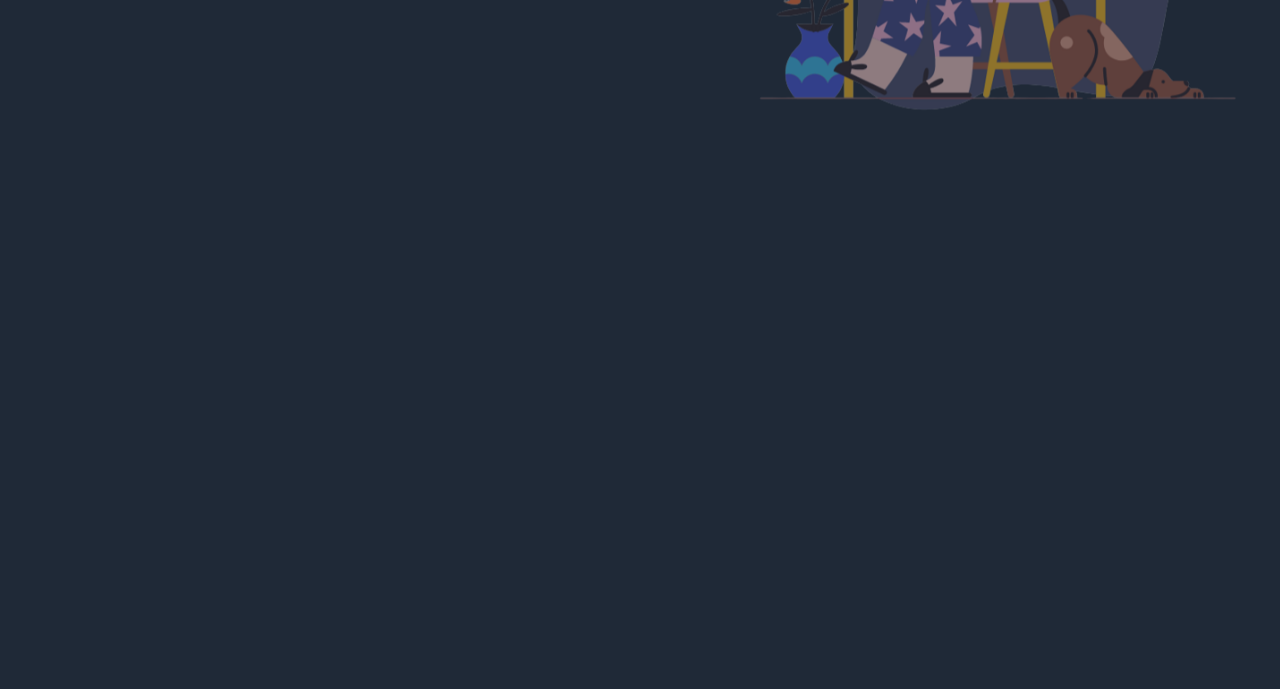
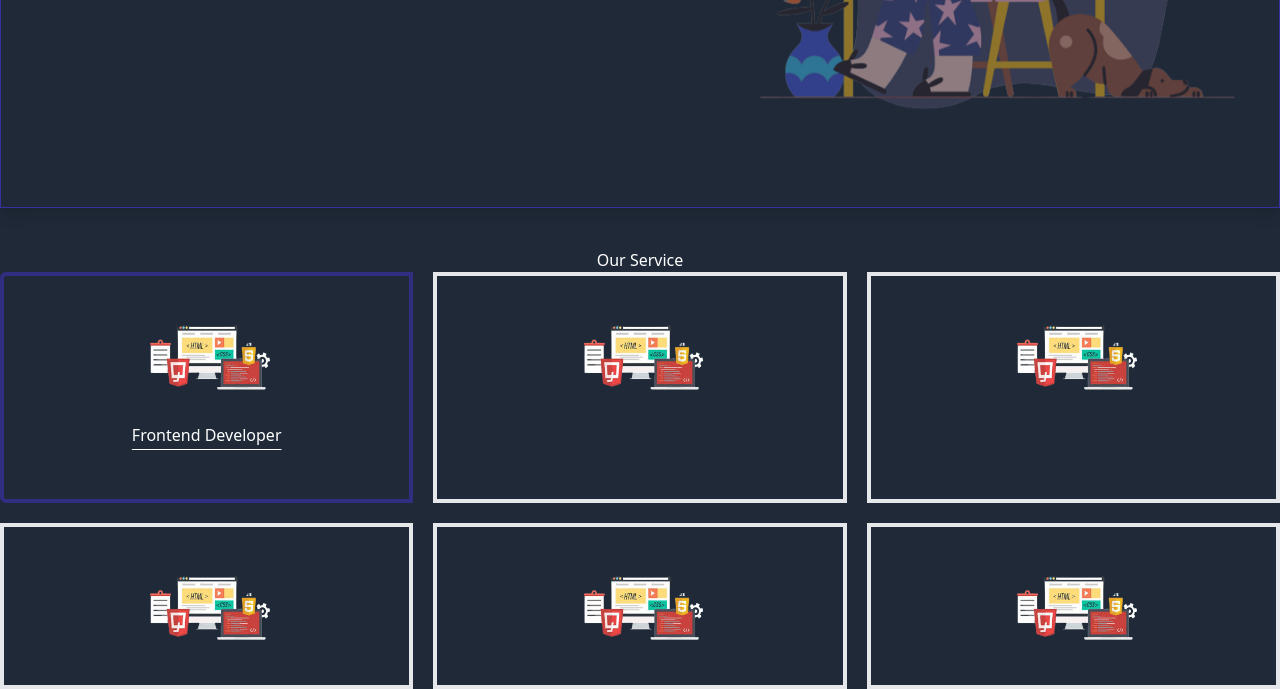
Before and after one commit to mohibuslc/Tailwind-project1, a website: page src/HTML/index.html in a window 1280 px wide. Shown: the part 502-1191 px from the top of the page. Before the commit the page ends 800 px from the top, so only its background shows below. Drawn offline with Linux system fonts and the light colour scheme.

Commit message:
main section

```diff
--- a/src/HTML/index.html
+++ b/src/HTML/index.html
@@ -29,11 +29,12 @@
 
   <header>
 
-    <div class="sm: flex justify-around items-center text-center border-indigo-500 sm: mb-10 px-10 pt-10 h-[80vh]">
+    <div class="sm: flex justify-around items-center text-center border -4 shadow-lg border-indigo-800 border-t-0 sm: mb-10 px-10 pt-10 h-[80vh]">
 
       <div>
         <h1 class="text-2xl sm:text-5xl mb-5 sm:mb-18 ">Welcome to Programming Platfrom</h1>
-        <button class="bg-yellow-500 px-10 py-2 rounded-full mt-[22px] animate-pulse">Join:Programming Learning Platfrom <button>
+        <button class="bg-yellow-500 px-10 py-2 rounded-full mt-[22px] animate-pulse">Join:Programming Learning Platfrom
+          <button>
       </div>
 
       <div>
@@ -43,6 +44,59 @@
       </div>
     </div>
   </header>
+  <main class=" container mx-auto ">
+
+    <section class="mt-22">
+      <h1 class="text-center">Our Service </h1>
+
+      <div class=" grid md: grid-cols-2 lg: grid-cols-3 gap-5">
+
+        <div class="bg-gray-800 p-8 border-4 border-indigo-900 rounded-s-md">
+
+          <img class=" w-1/2 mx-auto" src="/src/images/frontEnd.png" alt="img" />
+          <h4 class="my-5 text-center underline underline-offset-8">Frontend Developer</h4>
+
+
+        </div>
+
+        <div class="bg-gray-800 p-8 border-4 border-[#f5f7f2">
+
+          <img class=" w-1/2 mx-auto" src="/src/images/frontEnd.png" alt="img" />
+
+
+        </div>
+
+        <div class="bg-gray-800 p-8 border-4 border-[#f5f7f2">
+
+          <img class=" w-1/2 mx-auto" src="/src/images/frontEnd.png" alt="img" />
+
+
+        </div>
+
+
+        <div class="bg-gray-800 p-8 border-4 border-[#f5f7f2">
+
+          <img class=" w-1/2 mx-auto" src="/src/images/frontEnd.png" alt="img" />
+
+
+        </div>
+
+        <div class="bg-gray-800 p-8 border-4 border-[#f5f7f2">
+
+          <img class=" w-1/2 mx-auto" src="/src/images/frontEnd.png" alt="img" />
+
+
+        </div>
+
+        <div class="bg-gray-800 p-8 border-4 border-[#f5f7f2">
+
+          <img class=" w-1/2 mx-auto" src="/src/images/frontEnd.png" alt="img" />
+
+
+        </div>
+      </div>
+    </section>
+  </main>
 </body>
 
 </html>
```
Also changed, not shown: dist/output.css.
